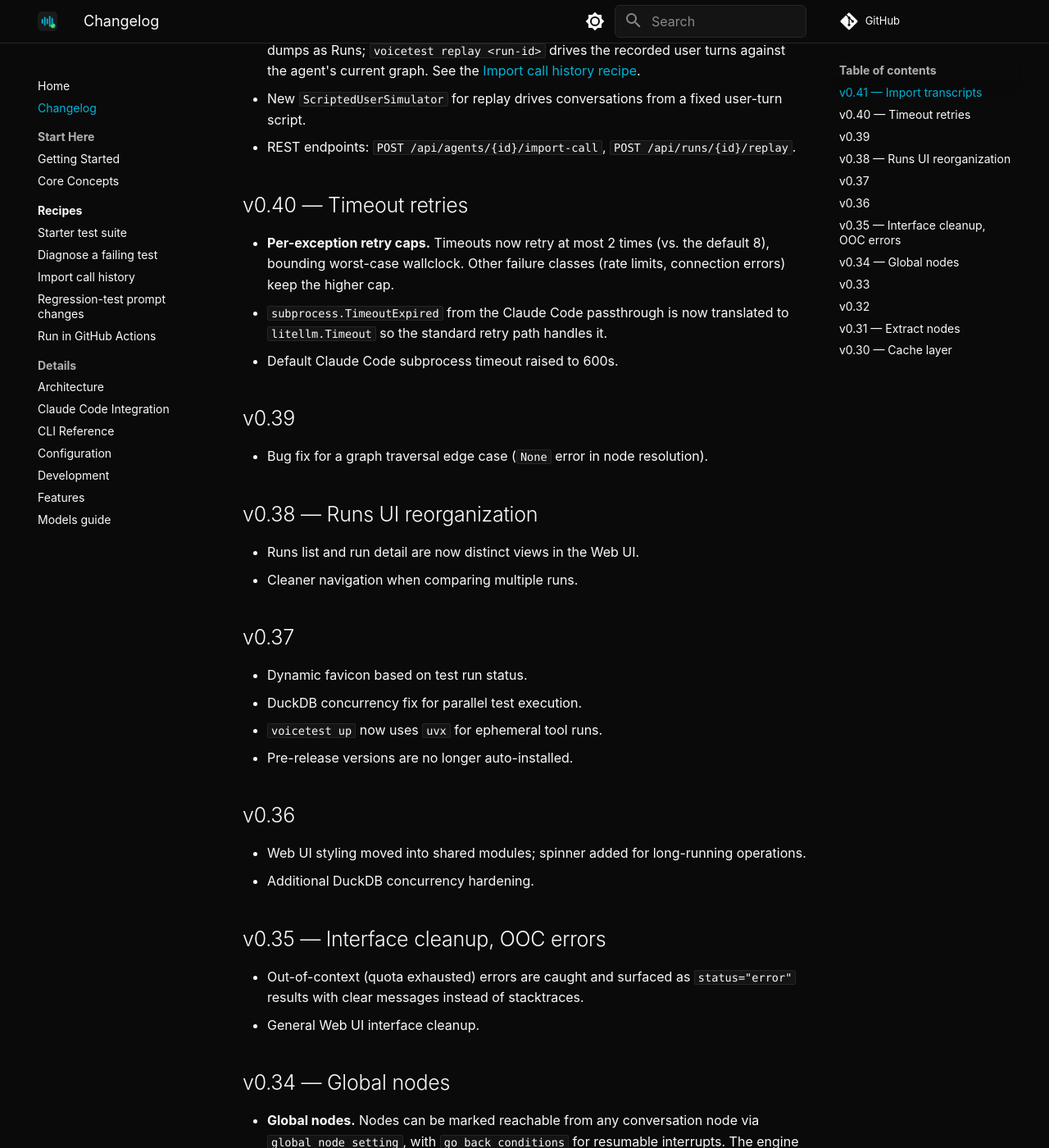
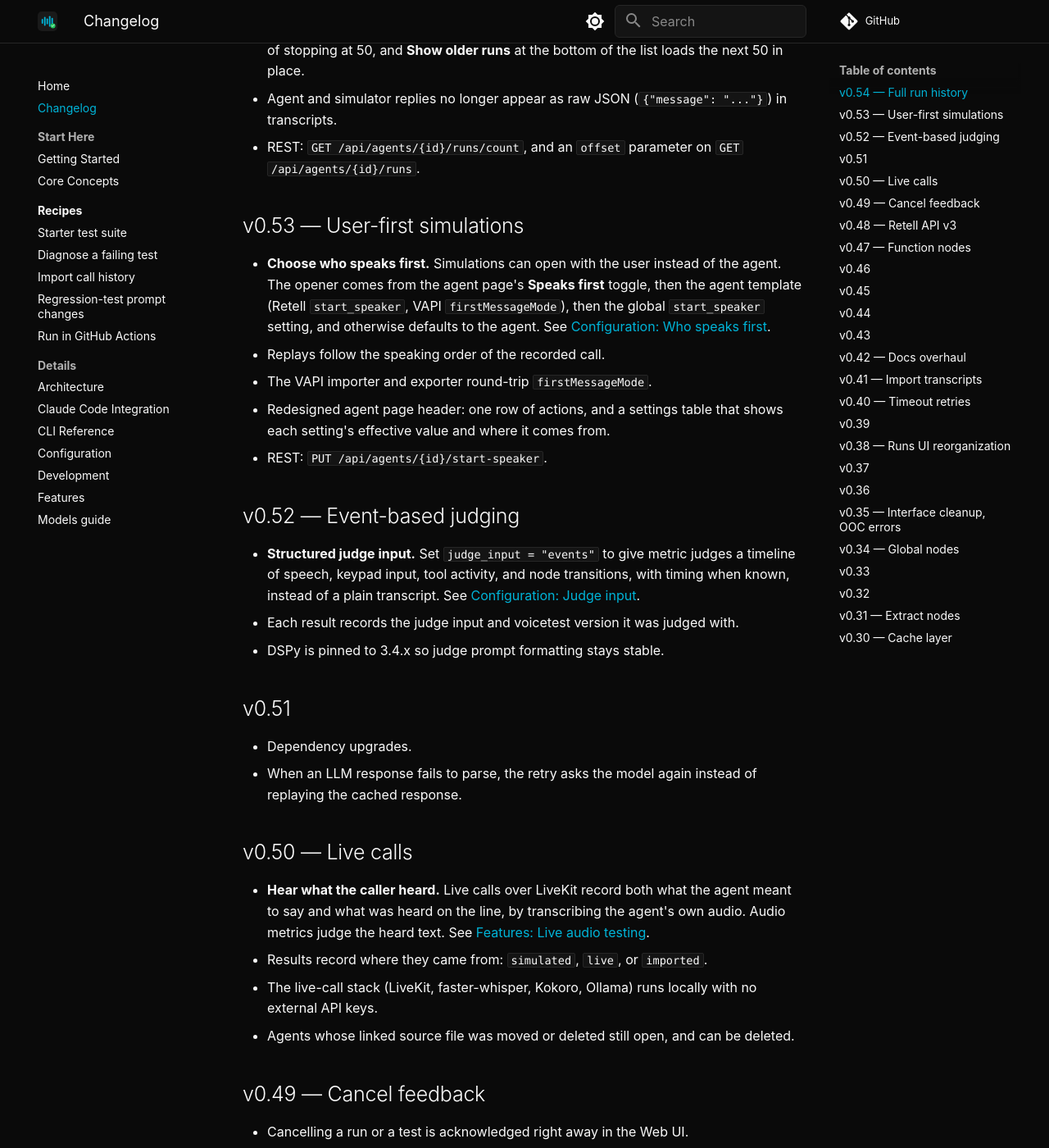
Before and after one commit to voicetestdev/voicetest, an MkDocs documentation site: the page built from docs/changelog.md, in a window 1280 px wide and 1400 px high, scrolled down 278 px. Shown: the whole window at 82% size. Built offline with MkDocs 1.6.1 and Material for MkDocs 9.7.7, drawn with Linux system fonts in a browser that asks for light colours; comment, search, counter and statistics services are not loaded; some of the changed text lies outside the part shown.

Commit message:
update the cl (#77)

```diff
--- a/docs/changelog.md
+++ b/docs/changelog.md
@@ -5,6 +5,75 @@
 # Changelog
 
 User-facing changes by release. For the full commit log, see the [GitHub releases](https://github.com/voicetestdev/voicetest/releases).
+
+## v0.54 — Full run history
+
+- **All runs are reachable.** The Runs tab badge shows the agent's total run count instead of stopping at 50, and **Show older runs** at the bottom of the list loads the next 50 in place.
+- Agent and simulator replies no longer appear as raw JSON (`{"message": "..."}`) in transcripts.
+- REST: `GET /api/agents/{id}/runs/count`, and an `offset` parameter on `GET /api/agents/{id}/runs`.
+
+## v0.53 — User-first simulations
+
+- **Choose who speaks first.** Simulations can open with the user instead of the agent. The opener comes from the agent page's **Speaks first** toggle, then the agent template (Retell `start_speaker`, VAPI `firstMessageMode`), then the global `start_speaker` setting, and otherwise defaults to the agent. See [Configuration: Who speaks first](configuration.md#who-speaks-first).
+- Replays follow the speaking order of the recorded call.
+- The VAPI importer and exporter round-trip `firstMessageMode`.
+- Redesigned agent page header: one row of actions, and a settings table that shows each setting's effective value and where it comes from.
+- REST: `PUT /api/agents/{id}/start-speaker`.
+
+## v0.52 — Event-based judging
+
+- **Structured judge input.** Set `judge_input = "events"` to give metric judges a timeline of speech, keypad input, tool activity, and node transitions, with timing when known, instead of a plain transcript. See [Configuration: Judge input](configuration.md#judge-input).
+- Each result records the judge input and voicetest version it was judged with.
+- DSPy is pinned to 3.4.x so judge prompt formatting stays stable.
+
+## v0.51
+
+- Dependency upgrades.
+- When an LLM response fails to parse, the retry asks the model again instead of replaying the cached response.
+
+## v0.50 — Live calls
+
+- **Hear what the caller heard.** Live calls over LiveKit record both what the agent meant to say and what was heard on the line, by transcribing the agent's own audio. Audio metrics judge the heard text. See [Features: Live audio testing](features.md#live-audio-testing).
+- Results record where they came from: `simulated`, `live`, or `imported`.
+- The live-call stack (LiveKit, faster-whisper, Kokoro, Ollama) runs locally with no external API keys.
+- Agents whose linked source file was moved or deleted still open, and can be deleted.
+
+## v0.49 — Cancel feedback
+
+- Cancelling a run or a test is acknowledged right away in the Web UI.
+- Tests cancelled before they start are recorded with a new `cancelled` status.
+
+## v0.48 — Retell API v3
+
+- Retell call import and agent listing use Retell's current API endpoints.
+
+## v0.47 — Function nodes
+
+- **Function nodes.** Retell `function` (tool-call) nodes import, export, and run. The tool itself is not executed yet: the engine logs a warning and continues.
+- Retell `branch` nodes now route as logic nodes; previously they were treated as conversation nodes.
+- Equation transitions on conversation nodes are evaluated deterministically instead of by the LLM.
+
+## v0.46
+
+- Fixed the LiveKit status endpoint returning a 500 error.
+
+## v0.45
+
+- Editing tweaks in the Tests and Runs views.
+- Transient Claude Code passthrough errors (5xx responses) are retried.
+
+## v0.44
+
+- Internal refactor with no behavior changes. The Python `generic_tests` factories were replaced by the [starter test suite recipe](recipes/starter-test-suite.md).
+
+## v0.43
+
+- Fixed `POST /api/evaluate` ignoring the configured judge model and falling back to the Groq default.
+
+## v0.42 — Docs overhaul
+
+- New docs: [Recipes](recipes/index.md), a [models guide](models.md), and this changelog.
+- Fixed a crash when opening a run that was still in progress when the server stopped.
 
 ## v0.41 — Import transcripts
 
```
Also changed, not shown: 1 other file.
